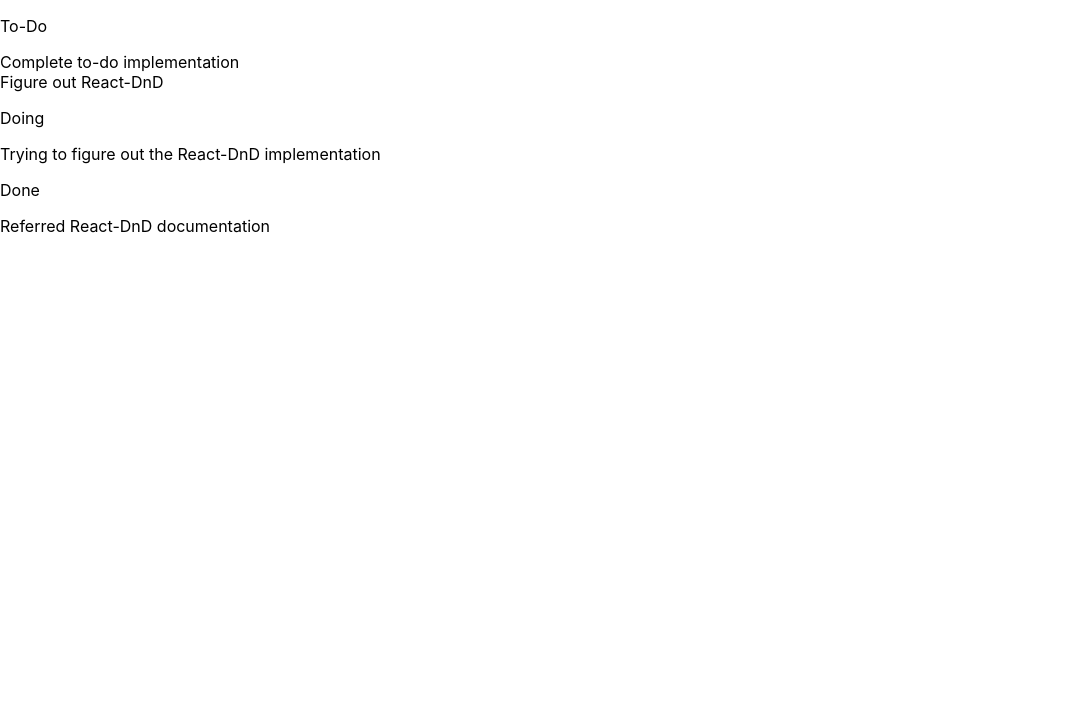
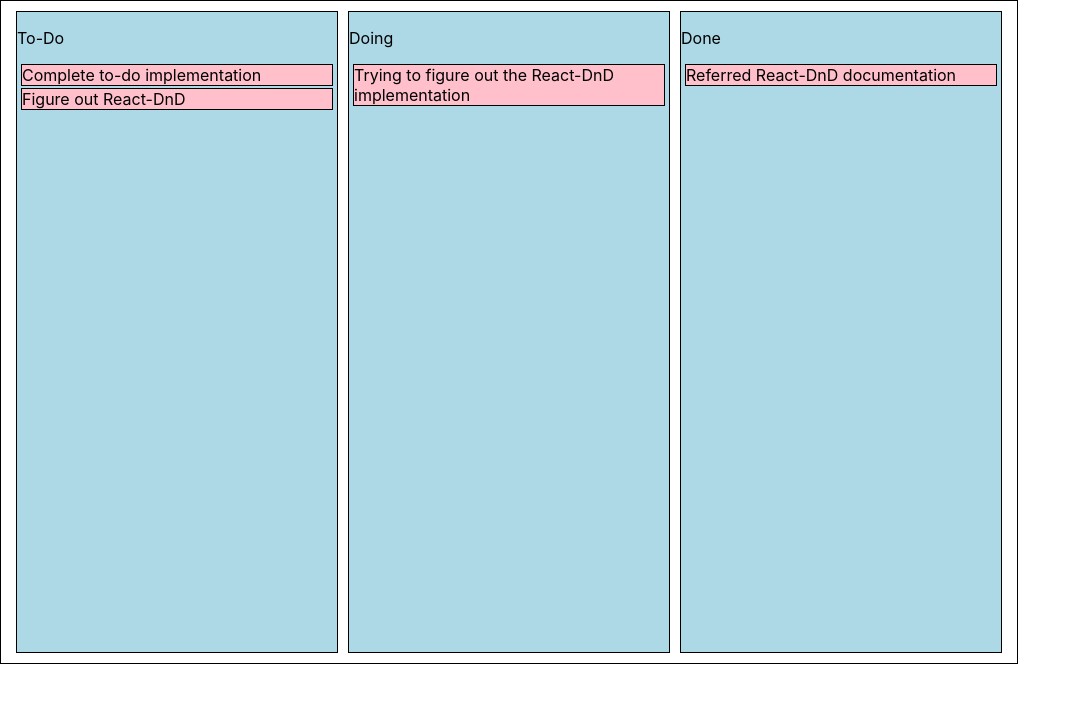
Before and after one commit to Launchpad5682/react-dnd-demo, a React (Create React App) app: page / in a window 1280 px wide. Shown: the top 702 px of the page, without its empty margins (0-1081 px from the left). Built offline with nearby package versions, Linux system fonts and the light colour scheme.

Commit message:
removing some unused files

```diff
--- a/src/App.css
+++ b/src/App.css
@@ -5,6 +5,27 @@
 .App-logo {
   height: 40vmin;
   pointer-events: none;
+}
+
+.board {
+  display: flex;
+  border: solid black 0.1rem;
+  width: fit-content;
+  padding: 10px;
+}
+
+.list {
+  background-color: lightblue;
+  border: solid black 0.1rem;
+  margin: 0 5px;
+  height: 40rem;
+  width: 20rem;
+}
+
+.card{
+  border: solid black 0.1rem;
+  background-color: pink;
+  margin: 2px 4px;
 }
 
 @media (prefers-reduced-motion: no-preference) {
--- a/src/index.js
+++ b/src/index.js
@@ -2,7 +2,6 @@ import React from 'react';
 import ReactDOM from 'react-dom';
 import './index.css';
 import App from './App';
-import reportWebVitals from './reportWebVitals';
 
 ReactDOM.render(
   <React.StrictMode>
@@ -10,8 +9,3 @@ ReactDOM.render(
   </React.StrictMode>,
   document.getElementById('root')
 );
-
-// If you want to start measuring performance in your app, pass a function
-// to log results (for example: reportWebVitals(console.log))
-// or send to an analytics endpoint. Learn more: https://bit.ly/CRA-vitals
-reportWebVitals();
--- a/src/reportWebVitals.js
+++ /dev/null
@@ -1,13 +0,0 @@
-const reportWebVitals = onPerfEntry => {
-  if (onPerfEntry && onPerfEntry instanceof Function) {
-    import('web-vitals').then(({ getCLS, getFID, getFCP, getLCP, getTTFB }) => {
-      getCLS(onPerfEntry);
-      getFID(onPerfEntry);
-      getFCP(onPerfEntry);
-      getLCP(onPerfEntry);
-      getTTFB(onPerfEntry);
-    });
-  }
-};
-
-export default reportWebVitals;
```
Also changed, not shown: src/setupTests.js (deleted, +0 -5 lines), src/logo.svg (deleted), 1 other file (tests, documents, lock files or other folders).
